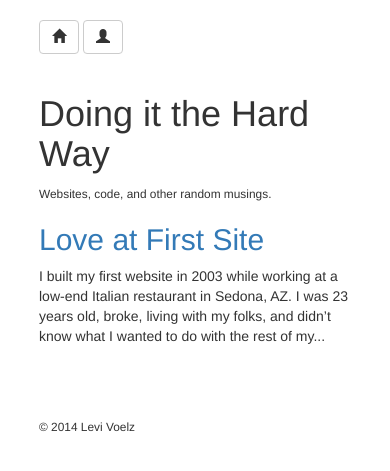
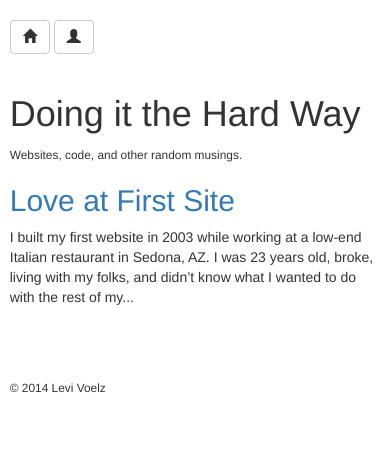
Before and after one commit to levivoelz/levivoelz.github.io, a Jekyll site: the page built from index.html, in a window 390 px wide. Shown: the top 471 px of the page. Built offline with Jekyll 4.4.1, drawn with Linux system fonts in a browser that asks for light colours.

Commit message:
small screen tweak

```diff
--- a/css/main.css
+++ b/css/main.css
@@ -34,3 +34,9 @@ footer {
     width: 80%;
   }
 }
+
+@media screen and (max-width: 500px) {
+  .wrapper {
+    width: 95%;
+  }
+}
```
Also changed, not shown: 1 other file.
